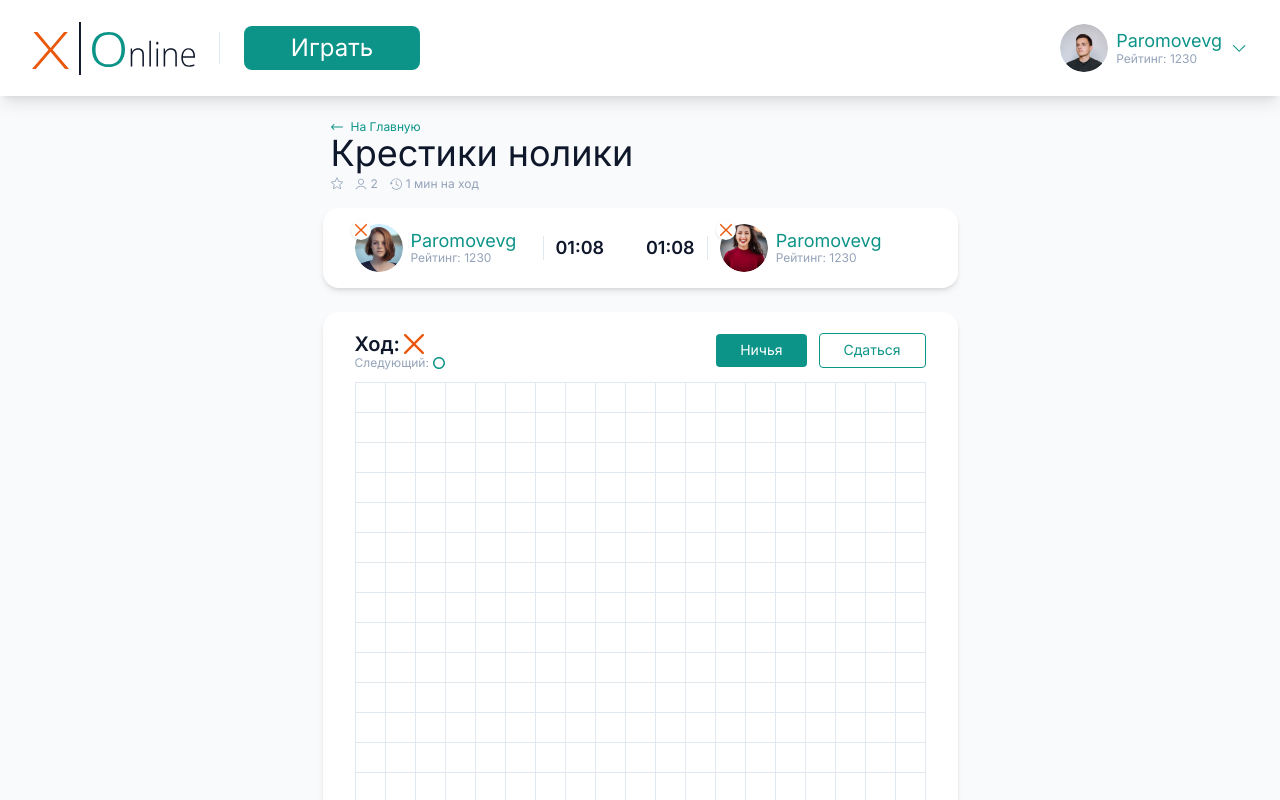
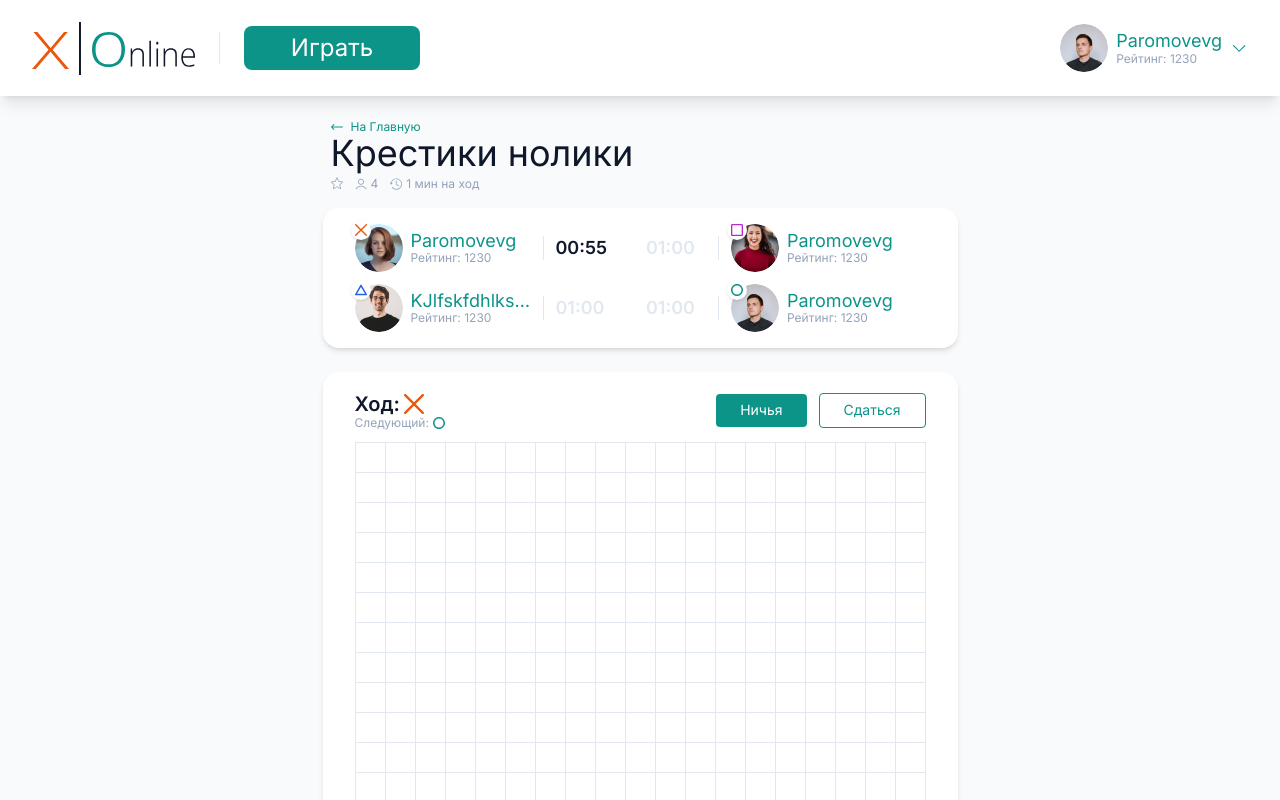
Before and after one commit to Kvazim/tic-tac-toe-online, a Next.js app: page / in a window 1280 px wide. Shown: the top 800 px of the page. Built offline with nearby package versions, Linux system fonts and the light colour scheme.

Commit message:
feat: Добавление таймера хода

```diff
--- a/components/game/game-field.jsx
+++ b/components/game/game-field.jsx
@@ -1,12 +1,9 @@
 import clsx from "clsx";
 import { UiButton } from "../uikit/ui-button";
 import { GameSymbol } from "./game-symbol";
-import { useGameState } from "./use-game-state";
 
 
-
-export function GameField({ className, playersCount }) {
-  const {cells, currentMove,nextMove, handleCellClick} = useGameState(playersCount);
+export function GameField({ className, cells, currentMove,nextMove, handleCellClick }) {
 
   const actions = <>
     <UiButton size="md" variant="primary">Ничья</UiButton>
--- a/components/game/game-info.jsx
+++ b/components/game/game-info.jsx
@@ -1,6 +1,5 @@
 import clsx from "clsx";
 import { Profile } from "../profile";
-import { CrossIcon } from "./icons/cross-icon";
 import { GameSymbol } from "./game-symbol";
 import { GAME_SYMBOLS } from "./constants";
 
@@ -8,6 +7,8 @@
 import avatarSrc2 from "./images/avatar-2.png"
 import avatarSrc3 from "./images/avatar-3.png"
 import avatarSrc4 from "./images/avatar-4.png"
+import { useEffect, useState } from "react";
+import internal from "stream";
 
 const players = [
   {
@@ -22,35 +23,68 @@
     name: "Paromovevg",
     rating: "1230",
     avatar: avatarSrc2,
-    symbol: GAME_SYMBOLS.CROSS,
+    symbol: GAME_SYMBOLS.SQUARE,
   },
   {
     id: 3,
     name: "KJlfskfdhlksdhfsdlfkhdshldfsdkdjfklsd",
     rating: "1230",
     avatar: avatarSrc3,
-    symbol: GAME_SYMBOLS.CROSS,
+    symbol: GAME_SYMBOLS.TRIANGLE,
   },
   {
     id: 4,
     name: "Paromovevg",
     rating: "1230",
     avatar: avatarSrc4,
-    symbol: GAME_SYMBOLS.CROSS,
+    symbol: GAME_SYMBOLS.ZERO,
   },
 ];
 
-export function GameInfo({ className, playersCount }) {
+export function GameInfo({ className, playersCount, currentMove }) {
+
   return (
     <div className={clsx("grid grid-cols-2 gap-3 justify-between bg-white rounded-2xl shadow-md px-8 py-4", className)}>
       {
-        players.slice(0, playersCount).map((player, index) => <PlayerInfo playerInfo={player} key={player.id} isRight={index % 2 === 1} />)
+        players.slice(0, playersCount).map((player, index) => (
+          <PlayerInfo
+            playerInfo={player}
+            key={player.id}
+            isRight={index % 2 === 1}
+            isTimerRunning={currentMove === player.symbol}
+          />
+        ))
       }
     </div>
   );
 }
 
-function PlayerInfo({playerInfo, isRight}) {
+function PlayerInfo({playerInfo, isRight, isTimerRunning}) {
+  const [seconds, setSeconds] = useState(60);
+  const minutesString = String(Math.floor(seconds / 60)).padStart(2, "0");
+  const secondString = String(seconds % 60).padStart(2, "0");
+  const isDanger = seconds < 10;
+
+  const getTimerRunning = () => {
+    if (isTimerRunning) {
+      return isDanger ? "text-orange-600" : "text-slate-900";
+    }
+    return "text-slate-200";
+  }
+
+  useEffect(()=> {
+    if (isTimerRunning) {
+      const interval = setInterval(()=> {
+        setSeconds((s) => Math.max(s-1, 0))
+      }, 1000);
+
+      return () => {
+        clearInterval(interval);
+        setSeconds(60);
+      }
+    }
+  }, [isTimerRunning]);
+
   return (
     <div className="flex gap-3 items-center">
       <div className={clsx("relative", isRight && "order-3")}>
@@ -65,7 +99,7 @@
         </div>
       </div>
       <div className={clsx("h-6 w-px bg-slate-200", isRight && "order-2")}></div>
-      <div className={clsx("text-slate-900 text-lg font-semibold", isRight && "order-1")}>01:08</div>
+      <div className={clsx("text-lg font-semibold w-[60px]", isRight && "order-1", getTimerRunning())}>{minutesString}:{secondString}</div>
     </div>
   );
 }
--- a/components/game/index.js
+++ b/components/game/index.js
@@ -1,3 +1,4 @@
 export { GameTitle } from './game-title';
 export { GameInfo } from './game-info';
 export { GameField } from './game-field';
+export { useGameState } from './use-game-state';
--- a/pages/index.jsx
+++ b/pages/index.jsx
@@ -1,17 +1,34 @@
 import { useState } from 'react';
-import { GameField, GameInfo, GameTitle } from '../components/game';
+import {
+  GameField,
+  GameInfo,
+  GameTitle,
+  useGameState
+} from '../components/game';
 import { Header } from '../components/header';
 
+
 export default function HomePage() {
-  const [playersCount] = useState(2);
+  const [playersCount] = useState(4);
+  const {cells, currentMove,nextMove, handleCellClick} = useGameState(playersCount);
 
   return (
     <div className="bg-slate-50 min-h-screen">
       <Header />
       <main className="pt-6 mx-auto w-max">
         <GameTitle playersCount={playersCount} />
-        <GameInfo playersCount={playersCount} className="mt-4"/>
-        <GameField playersCount={playersCount} className="mt-6" />
+        <GameInfo
+          playersCount={playersCount}
+          currentMove={currentMove}
+          className="mt-4"
+        />
+        <GameField
+          cells={cells}
+          currentMove={currentMove}
+          nextMove={nextMove}
+          handleCellClick={handleCellClick}
+          className="mt-6"
+        />
       </main>
     </div>
   );
```
